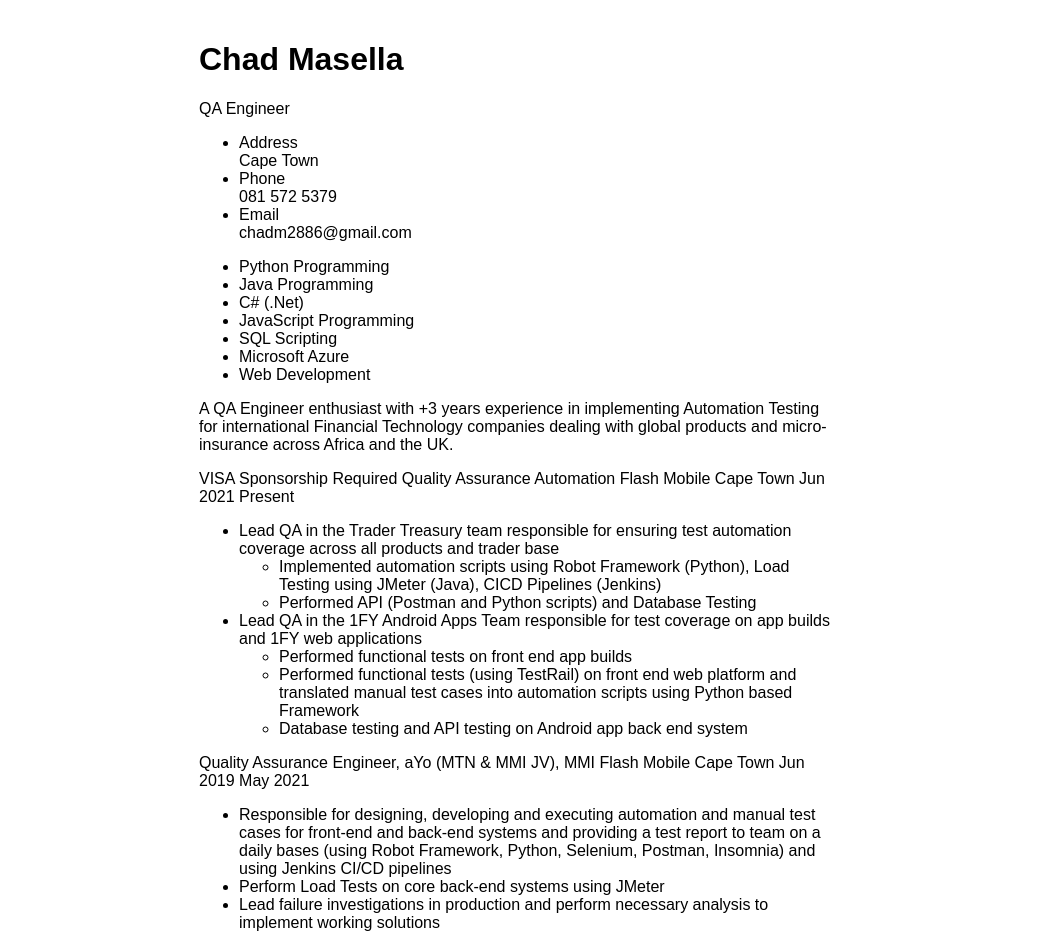
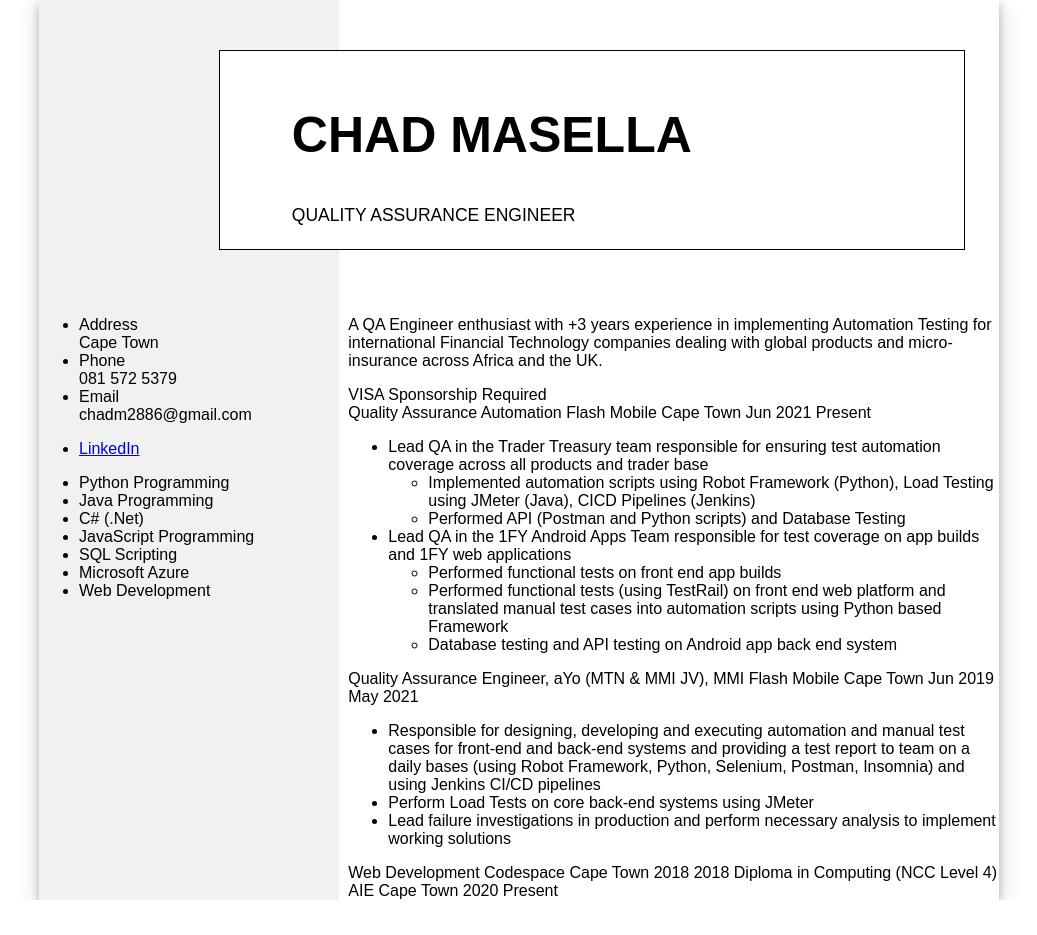
Before and after one commit to chad-daniel-masella/my-resume, a plain HTML site: page index.html in a window 1280 px wide. Shown: the top 935 px of the page, without its empty margins (121-1158 px from the left). After the commit the page ends 900 px from the top, so only its background shows below. Drawn offline with Linux system fonts and the light colour scheme.

Commit message:
resume-v1.0.0 name title basic format completed

```diff
--- a/css/styles.css
+++ b/css/styles.css
@@ -11,11 +11,85 @@
 
   main {
     margin: auto;
-    width: 50%;
-    padding: 20px;
+    /* margin-top: 10px; */
+    width: 75%;
+    box-shadow: 0 4px 8px 0 rgba(0, 0, 0, 0.2), 0 6px 20px 0 rgba(0, 0, 0, 0.19);
+    font-family: Calibri,Candara,Segoe,Segoe UI,Optima,Arial,sans-serif;
   }
 
   main > h1 {
     text-align: center;
     font-size: 3.5em;
   }
+
+/* css grid styles */
+
+.my-name-title { grid-area: name;}
+.my-info {grid-area: info;}
+.my-profile {grid-area: profile;}
+.my-visa-requirements {grid-area: visa;}
+.my-employment-hist {grid-area: employment;}
+.my-education {grid-area: education;}
+
+.grid-container {
+  display: grid;
+  grid-template-areas:
+  'name name name'
+  'info profile profile'
+  'info visa visa'
+  'info employment employment'
+  'info education education';
+  /* gap: 10px; */
+  background-color: #ffffff;
+}
+
+/* page elements styles: my-info*/
+
+.my-info {
+  background-color: rgb(241, 241, 241);
+  width: 300px;
+}
+
+/* page elements styles: my-name-title*/
+
+.my-name-title {
+
+  display: grid;
+  grid-template-columns: repeat(4, 1fr);
+}
+
+.name-container {
+  border: 1.75px solid black;
+  width: 700px;
+  padding: 3.75%;
+  margin-left: -120px;
+  margin-top: 50px;
+  margin-bottom: 50px;
+  background-color: white;
+}
+
+.empty-element {
+  width: auto;
+  background-color: rgb(241, 241, 241);
+  width: 300px;
+}
+
+.name-container .empty-element {
+  grid-row: 1/2;
+}
+
+my-name {
+  font-size: 25px;
+}
+
+my-name > h1 {
+  margin-left: 50px;
+}
+
+my-title {
+  font-size: 17.5px;
+}
+
+my-title {
+  margin-left: 50px;
+}
--- a/index.html
+++ b/index.html
@@ -4,19 +4,28 @@
 <head>
   <meta charset="UTF-8">
   <meta name="viewport" content="width=device-width, initial-scale=1.0">
-  <link rel="stylesheet" href="../css/styles.css">
+  <link rel="stylesheet" href="css/styles.css">
   <title>chaddanielmasella</title>
 </head>
 
 <body>
 
   <main class="grid-container">
-    <my-name-title>
-      <my-name><h1>Chad Masella</h1></my-name>
-      <my-title>QA Engineer</my-title>
+
+    <my-name-title class="my-name-title">
+
+      <empty-element class="empty-element">
+        <!-- just an empty element -->
+      </empty-element>
+
+      <div class="name-container">
+          <my-name><h1>CHAD MASELLA</h1></my-name>
+          <my-title>QUALITY ASSURANCE ENGINEER</my-title>
+      </div>
+
     </my-name-title>
 
-    <my-info>
+    <my-info class="my-info">
       <my-details>
         <ul>
           <li>
@@ -34,6 +43,12 @@
         </ul>
       </my-details>
 
+      <my-links>
+        <ul>
+          <li><a href="https://www.linkedin.com/in/chad-masella-6b566316a/">LinkedIn</a></li>
+        </ul>
+      </my-links>
+
       <my-skills>
         <ul>
           <li>Python Programming</li>
@@ -50,17 +65,17 @@
       </my-skills>
     </my-info>
 
-    <my-profile>
+    <my-profile class="my-profile">
       <p>A QA Engineer enthusiast with +3 years experience in implementing Automation
         Testing for international Financial Technology companies dealing with global
         products and micro-insurance across Africa and the UK.</p>
     </my-profile>
 
-    <my-visa-requirements>
+    <my-visa-requirements class="my-visa-requirements">
       VISA Sponsorship Required
     </my-visa-requirements>
 
-    <my-employment-hist>
+    <my-employment-hist class="my-employment-hist">
 
       <employ-1>
         <role>Quality Assurance Automation</role>
@@ -114,7 +129,7 @@
 
     </my-employment-hist>
 
-    <my-education>
+    <my-education class="my-education">
 
       <educ-1>
         <course-level>Web Development</course-level>
```
